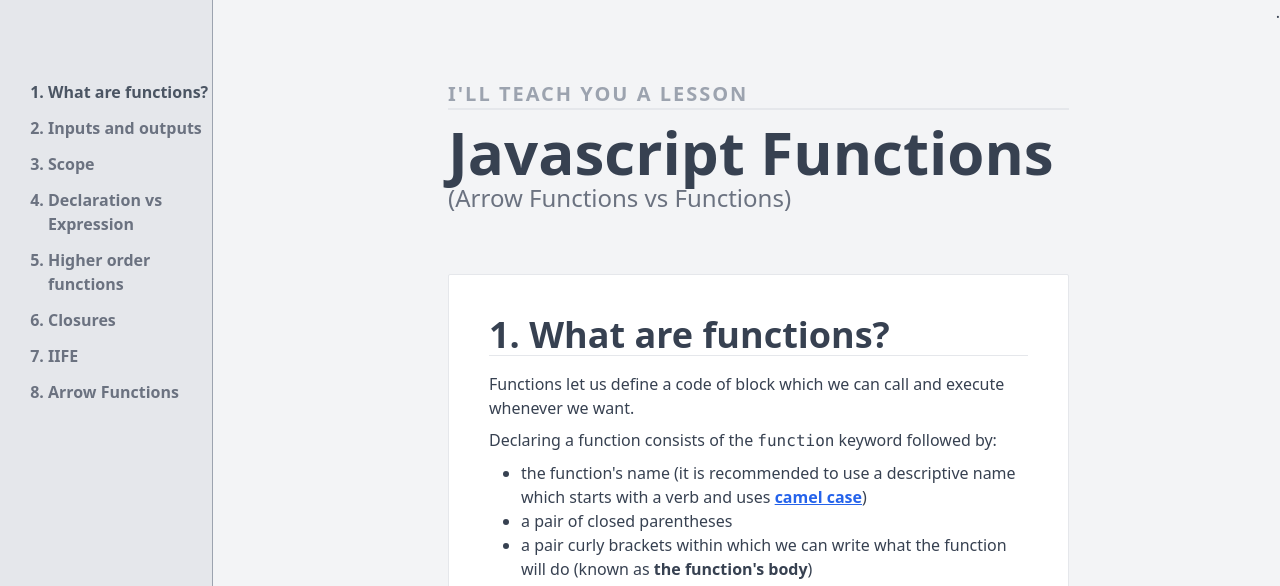
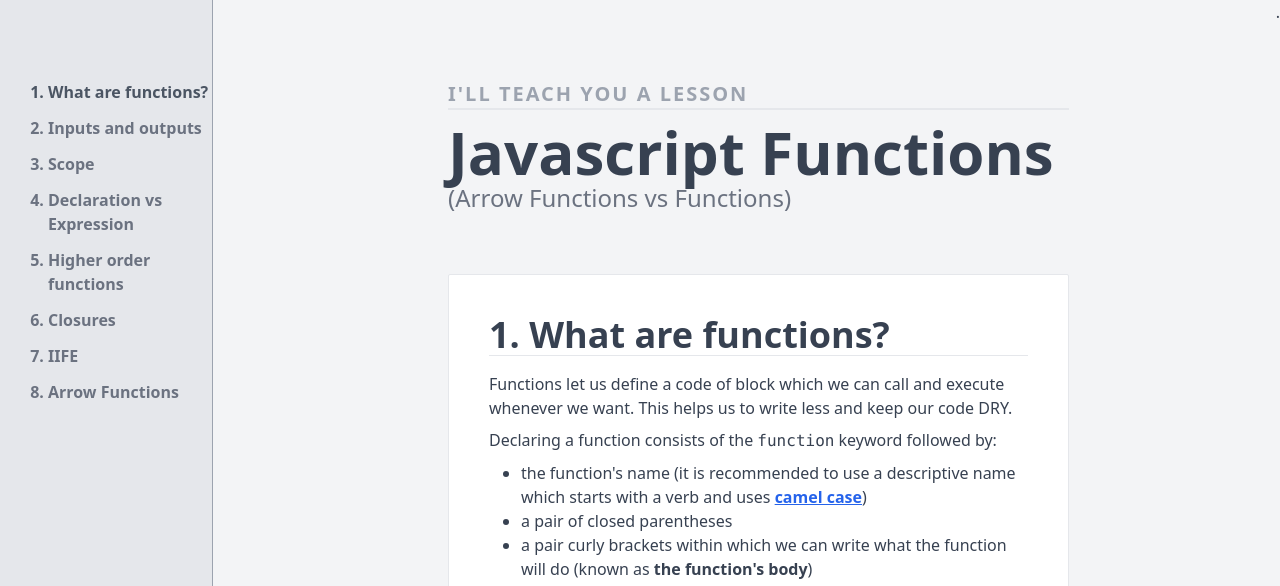
Before and after one commit to vladalbescu/I-ll-Teach-You-A-Lesson, a plain HTML site: page index.html in a window 1280 px wide. Shown: the top 586 px of the page. Drawn offline with nearby package versions, Linux system fonts and the light colour scheme.

Commit message:
Update index.html
Updated functions description

```diff
--- a/index.html
+++ b/index.html
@@ -78,7 +78,7 @@
           <div class="mb-5 text-sm md:text-base">
             <p class="mb-2">
               Functions let us define a code of block which we can call and
-              execute whenever we want.
+              execute whenever we want. This helps us to write less and keep our code DRY.
             </p>
             <p class="mb-2">
               Declaring a function consists of the <code>function</code> keyword followed by:
```
